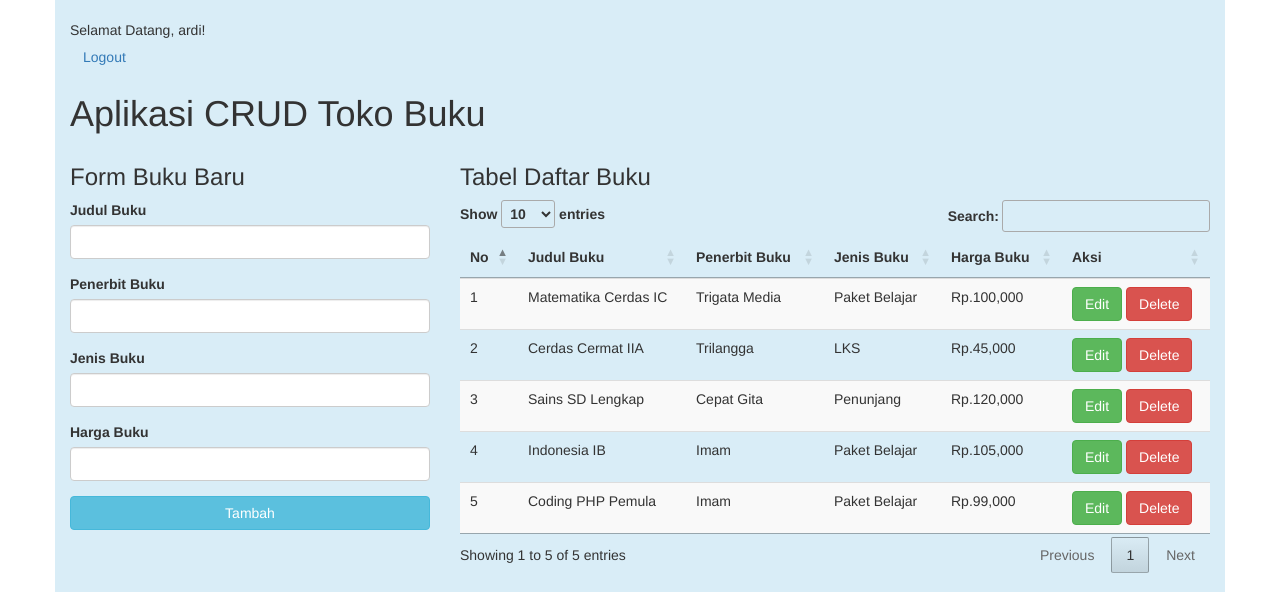
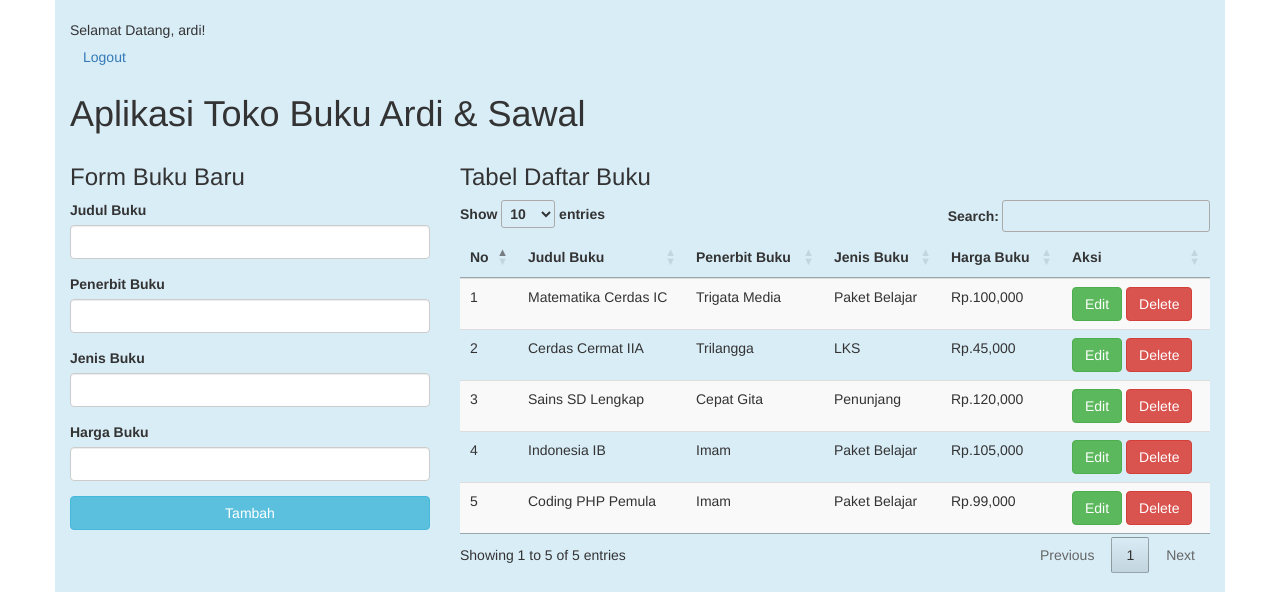
Before and after one commit to ardisujaya/uas-backend-web-development, a PHP site: page /crud.php in a window 1280 px wide. Shown: the top 592 px of the page. Run offline with PHP 8.4, Linux system fonts and the light colour scheme; a user stored in the database is signed in; data comes from the database, SQL or seed files in the repository; some libraries are stand-ins or nearby versions.

Commit message:
Update crud.php

```diff
--- a/crud.php
+++ b/crud.php
@@ -42,7 +42,7 @@
             <a href="logout.php" class="btn">Logout</a>
             </div>
         </form>
-		<h1>Aplikasi CRUD Toko Buku</h1>
+		<h1>Aplikasi Toko Buku Ardi & Sawal</h1>
 		<div class="row">
 			<div class="col-sm-4">
 				<h3>Form Buku Baru</h3>
```
